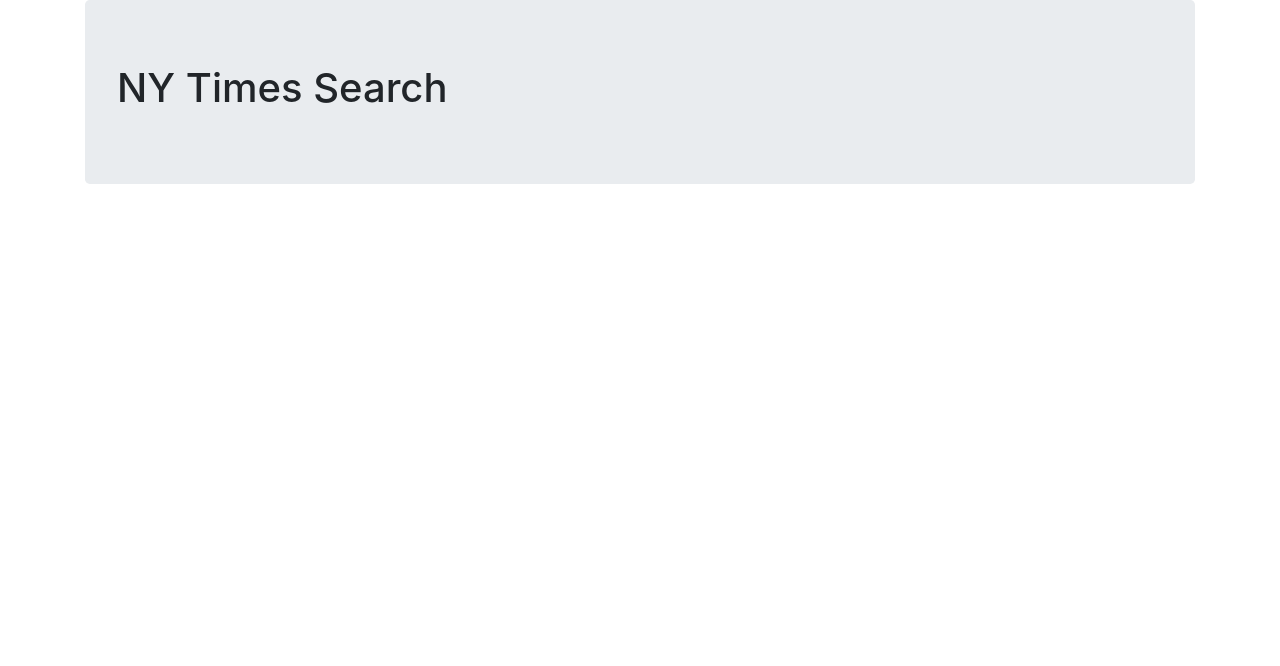
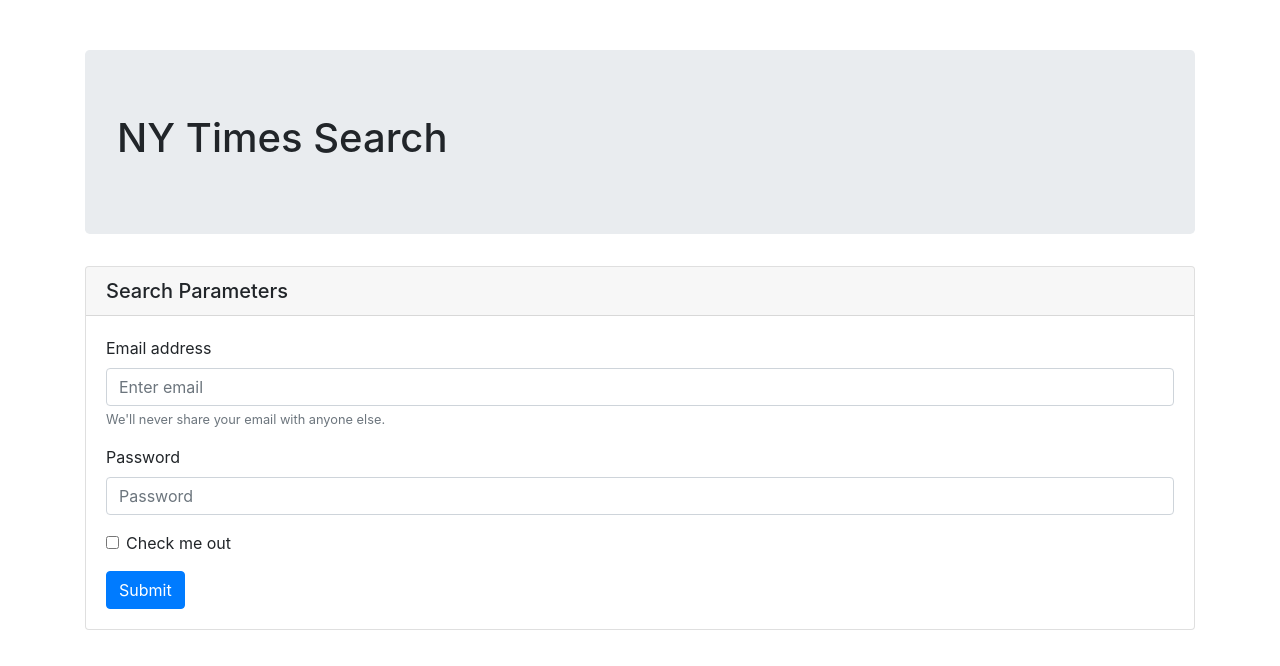
Before and after one commit to smithpyz/NYTSearch, a plain HTML site: page index.html in a window 1280 px wide. Drawn offline with nearby package versions, Linux system fonts and the light colour scheme.

Commit message:
Started form

```diff
--- a/index.html
+++ b/index.html
@@ -13,6 +13,31 @@
                 <h1>NY Times Search</h1>
             </div>
 
+            <div class="card">
+                <h5 class="card-header">Search Parameters</h5>
+                <div class="card-body">
+                    <!-- <p class="card-text">With supporting text below as a natural lead-in to additional content.</p>
+                    <a href="#" class="btn btn-primary">Go somewhere</a> -->
+
+                    <form>
+                        <div class="form-group">
+                            <label for="exampleInputEmail1">Email address</label>
+                            <input type="email" class="form-control" id="exampleInputEmail1" aria-describedby="emailHelp" placeholder="Enter email">
+                            <small id="emailHelp" class="form-text text-muted">We'll never share your email with anyone else.</small>
+                        </div>
+                        <div class="form-group">
+                            <label for="exampleInputPassword1">Password</label>
+                            <input type="password" class="form-control" id="exampleInputPassword1" placeholder="Password">
+                        </div>
+                        <div class="form-group form-check">
+                            <input type="checkbox" class="form-check-input" id="exampleCheck1">
+                            <label class="form-check-label" for="exampleCheck1">Check me out</label>
+                        </div>
+                        <button type="submit" class="btn btn-primary">Submit</button>
+                    </form>
+
+                </div>
+            </div>
         </div>
 
     </body>
--- a/style.css
+++ b/style.css
@@ -1,5 +1,5 @@
 body {
     box-sizing: border-box;
-    margin: 0px;
+    margin: 50px 0px 0px 0px;
     padding: 0px;
 }
```
